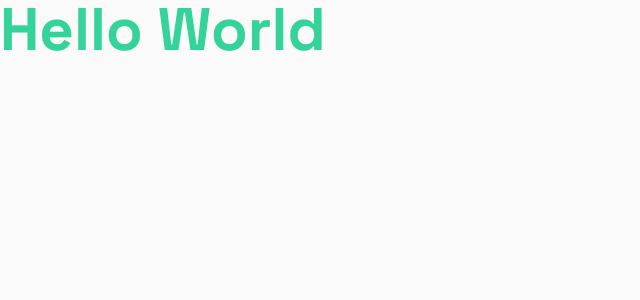
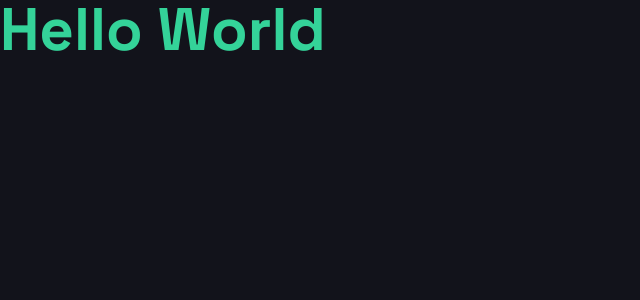
Before and after one commit to dopeeycode/Barber-Pro, a Next.js app in the folder web/: page / in a window 1280 px wide. Shown: the top 300 px of the page, without its empty margins (0-640 px from the left). Built offline with nearby package versions, Linux system fonts and the light colour scheme.

Commit message:
chore: extend colors

```diff
--- a/web/src/app/layout.tsx
+++ b/web/src/app/layout.tsx
@@ -22,7 +22,7 @@ export default function RootLayout({
 }) {
   return (
     <html className={spaceGrotesk.variable} lang="en">
-      <body className="bg-zinc-50 text-zinc-900 antialiased">{children}</body>
+      <body className="bg-barber-900 text-zinc-50 antialiased">{children}</body>
     </html>
   )
 }
--- a/web/tailwind.config.ts
+++ b/web/tailwind.config.ts
@@ -7,8 +7,26 @@ const config: Config = {
     './src/app/**/*.{js,ts,jsx,tsx,mdx}',
   ],
   theme: {
-    fontFamily: {
-      sans: 'var(--font-spaceGrotesk)',
+    extend: {
+      fontFamily: {
+        sans: 'var(--font-spaceGrotesk)',
+      },
+      colors: {
+        barber: {
+          900: '#12131b',
+          400: '#1b1c29',
+          100: '#c6c6c6',
+        },
+        button: {
+          cta: '#fba931',
+          default: '#FFF',
+          gray: '#DFDFDF',
+          danger: '#FF4040',
+        },
+        orange: {
+          900: '#fba931',
+        },
+      },
     },
   },
   plugins: [],
```
